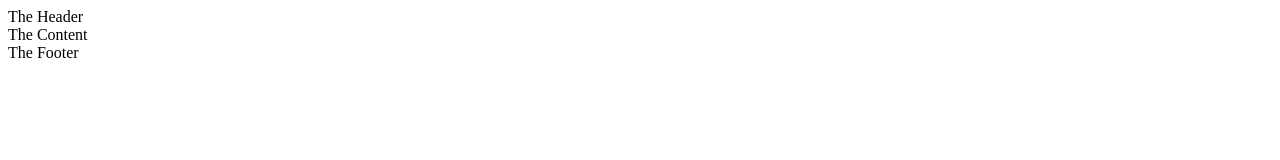
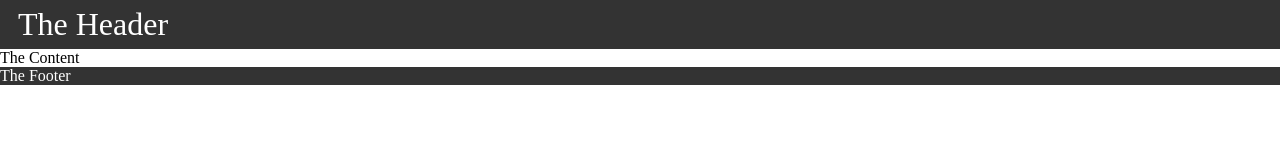
Before and after one commit to bbenne3/test-web, a plain HTML site: page index.html in a window 1280 px wide. Drawn offline with Linux system fonts and the light colour scheme.

Commit message:
Update index.html

```diff
--- a/index.html
+++ b/index.html
@@ -1,7 +1,9 @@
 <!DOCTYPE html>
 <html lang="en">
 <head>
-<title>Test Site</title>
+  <title>Test Site</title>
+  <link href="app.css" rel="stylesheet">
+</head>
 <body>
   <header>
     The Header
```
